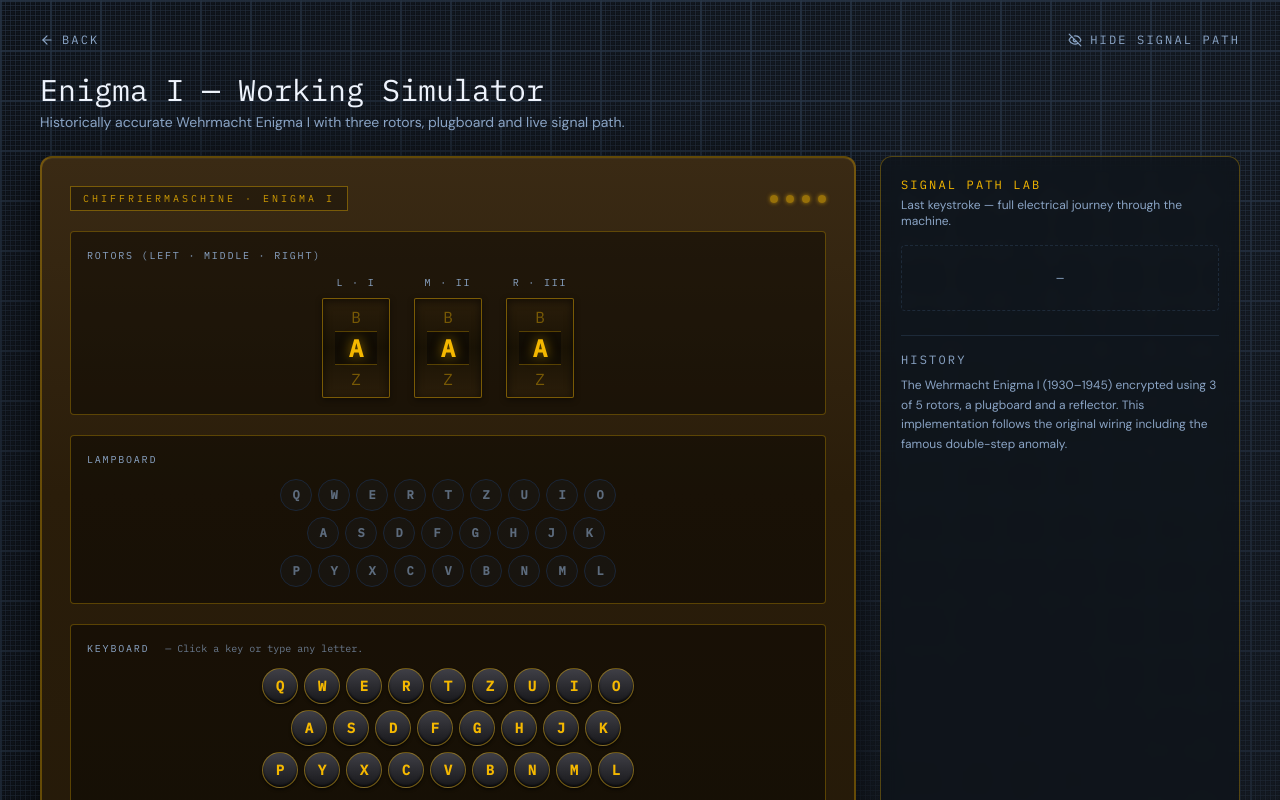
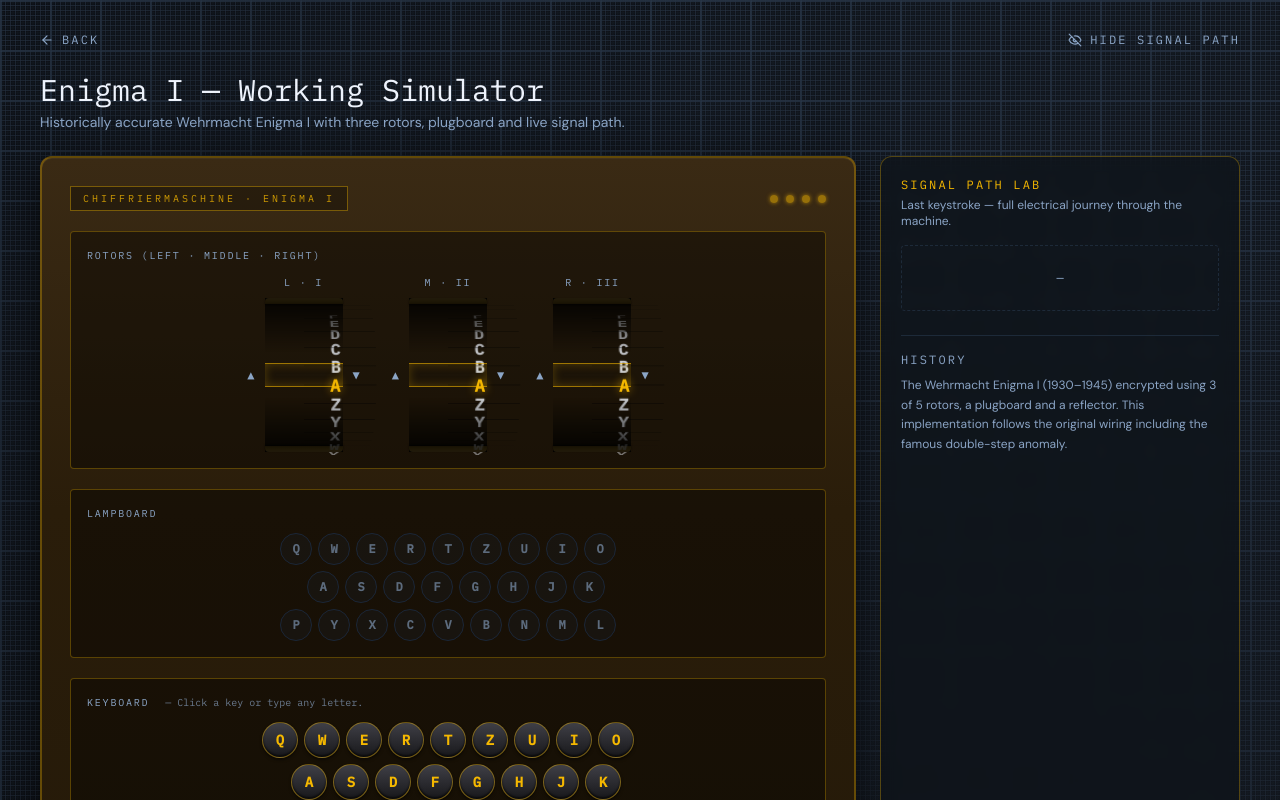
Before and after one commit to marcelknop-web/inside-the-box-org, a React (Vite) app: page /enigma in a window 1280 px wide. Shown: the top 800 px of the page. Built offline with nearby package versions, Linux system fonts and the light colour scheme.

Commit message:
Changes
Co-authored-by: marcelknop-web <259544812+marcelknop-web@users.noreply.github.com>

```diff
--- a/src/pages/Enigma.tsx
+++ b/src/pages/Enigma.tsx
@@ -102,6 +102,10 @@ const QWERTZ = [
 ];
 
 /* ----------------------------- Rotor visual ------------------------------ */
+/**
+ * 3D cylindrical rotor showing all 26 letters wrapped around the drum.
+ * Front-most letter is the active position; side letters fade with depth.
+ */
 function RotorWindow({
   rotor,
   label,
@@ -111,36 +115,121 @@ function RotorWindow({
   label: string;
   onChangePos: (delta: number) => void;
 }) {
-  const center = rotor.position;
-  const above = (center + 1) % 26;
-  const below = (center + 25) % 26;
+  const RADIUS = 70; // px — controls drum size
+  // Each letter occupies 360/26 ≈ 13.846° around the cylinder.
+  // We rotate the whole drum so the active position sits at the front (0°).
+  const stepAngle = 360 / 26;
+  const drumRotation = -rotor.position * stepAngle;
 
   return (
     <div className="flex flex-col items-center gap-2">
       <span className="font-mono text-[10px] uppercase tracking-[0.18em] text-muted-foreground">
         {label} · {rotor.name}
       </span>
-      <div className="relative rounded-md border border-primary/40 bg-gradient-to-b from-[#2a1d0a] via-[#1a1305] to-[#2a1d0a] shadow-[inset_0_2px_8px_rgba(0,0,0,0.6),0_2px_6px_rgba(0,0,0,0.4)] px-3 py-2 w-[68px]">
+
+      <div className="flex items-center gap-1.5">
+        <button
+          type="button"
+          aria-label="step down"
+          onClick={() => onChangePos(-1)}
+          className="font-mono text-xs text-muted-foreground hover:text-primary transition-colors px-1"
+        >
+          ▲
+        </button>
+
+        {/* Cylinder housing */}
+        <div
+          className="relative"
+          style={{
+            width: 78,
+            height: RADIUS * 2 + 14,
+            perspective: 600,
+          }}
+        >
+          {/* Brass end-caps */}
+          <div
+            aria-hidden
+            className="absolute inset-x-0 top-0 h-1.5 rounded-t bg-gradient-to-b from-[#d4a84a] via-[#9a7820] to-[#5c4612] shadow-[0_1px_2px_rgba(0,0,0,0.6)]"
+          />
+          <div
+            aria-hidden
+            className="absolute inset-x-0 bottom-0 h-1.5 rounded-b bg-gradient-to-t from-[#d4a84a] via-[#9a7820] to-[#5c4612] shadow-[0_-1px_2px_rgba(0,0,0,0.6)]"
+          />
+
+          {/* Drum */}
+          <div
+            className="absolute inset-y-1.5 left-1/2"
+            style={{
+              width: 0,
+              transformStyle: "preserve-3d",
+              transform: `rotateX(${drumRotation}deg)`,
+              transition: "transform 280ms cubic-bezier(0.34, 1.2, 0.64, 1)",
+            }}
+          >
+            {ALPHA.split("").map((letter, idx) => {
+              const angle = idx * stepAngle;
+              // Letters at the back are dimmed; front letter is highlighted.
+              const delta = ((idx - rotor.position) % 26 + 26) % 26;
+              const front = delta === 0;
+              const visibility = Math.cos((delta <= 13 ? delta : delta - 26) * stepAngle * Math.PI / 180);
+              const opacity = visibility > 0 ? 0.25 + visibility * 0.75 : 0;
+              return (
+                <div
+                  key={letter}
+                  className="absolute left-1/2 top-1/2 flex h-5 w-14 -translate-x-1/2 -translate-y-1/2 items-center justify-center font-mono text-[15px] font-semibold"
+                  style={{
+                    transform: `rotateX(${angle}deg) translateZ(${RADIUS}px)`,
+                    backfaceVisibility: "hidden",
+                    color: front ? "hsl(var(--primary))" : "hsl(var(--foreground) / 0.85)",
+                    textShadow: front
+                      ? "0 0 8px hsl(var(--primary) / 0.7)"
+                      : "none",
+                    opacity,
+                  }}
+                >
+                  {letter}
+                </div>
+              );
+            })}
+
+            {/* Subtle ridges between letters for mechanical feel */}
+            {ALPHA.split("").map((_, idx) => (
+              <div
+                key={`r${idx}`}
+                aria-hidden
+                className="absolute left-1/2 top-1/2 h-px w-16 -translate-x-1/2 bg-black/40"
+                style={{
+                  transform: `rotateX(${idx * stepAngle + stepAngle / 2}deg) translateZ(${RADIUS}px)`,
+                  backfaceVisibility: "hidden",
+                }}
+              />
+            ))}
+          </div>
+
+          {/* Front gradient mask — gives depth & focus on active letter */}
+          <div
+            aria-hidden
+            className="pointer-events-none absolute inset-0 rounded-sm"
+            style={{
+              background:
+                "linear-gradient(to bottom, rgba(0,0,0,0.85) 0%, rgba(0,0,0,0.0) 35%, rgba(0,0,0,0.0) 65%, rgba(0,0,0,0.85) 100%)",
+            }}
+          />
+
+          {/* Active-letter window indicator (brass marker) */}
+          <div
+            aria-hidden
+            className="pointer-events-none absolute left-0 right-0 top-1/2 -translate-y-1/2 h-6 border-y border-primary/60 shadow-[0_0_10px_hsl(var(--primary)/0.25)_inset]"
+          />
+        </div>
+
         <button
           type="button"
           aria-label="step up"
           onClick={() => onChangePos(1)}
-          className="block w-full text-center font-mono text-base text-primary/40 hover:text-primary transition-colors leading-tight"
+          className="font-mono text-xs text-muted-foreground hover:text-primary transition-colors px-1"
         >
-          {ALPHA[above]}
-        </button>
-        <div className="my-1 border-y border-primary/30 bg-black/40 py-1">
-          <span className="block text-center font-mono text-2xl font-bold text-primary drop-shadow-[0_0_6px_hsl(var(--primary)/0.6)] leading-none">
-            {ALPHA[center]}
-          </span>
-        </div>
-        <button
-          type="button"
-          aria-label="step down"
-          onClick={() => onChangePos(-1)}
-          className="block w-full text-center font-mono text-base text-primary/40 hover:text-primary transition-colors leading-tight"
-        >
-          {ALPHA[below]}
+          ▼
         </button>
       </div>
     </div>
```
